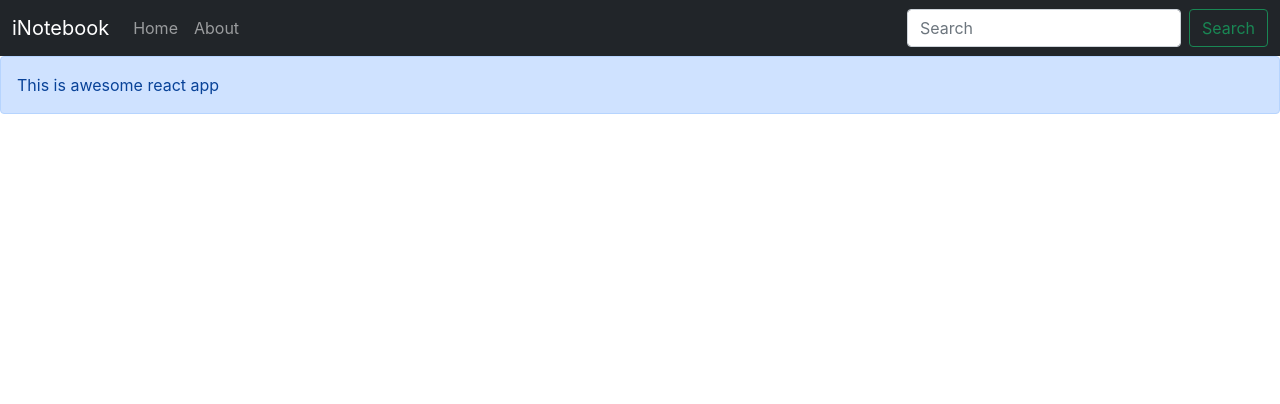
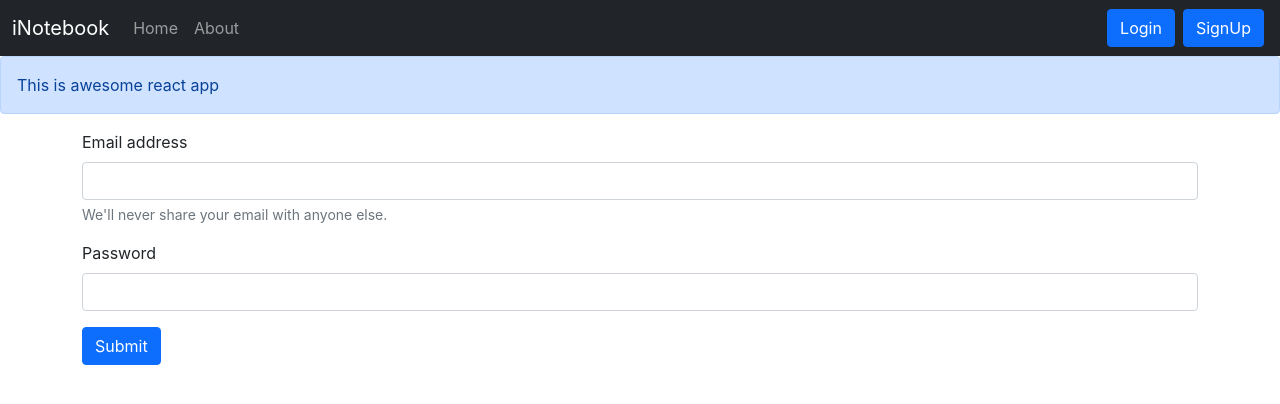
Before and after one commit to ajit-jadhav/inotebook, a React (Create React App) app: page /login in a window 1280 px wide. Shown: the top 404 px of the page. Built offline with nearby package versions, Linux system fonts and the light colour scheme.

Commit message:
login completed

```diff
--- a/src/App.js
+++ b/src/App.js
@@ -8,6 +8,8 @@
 import { Home } from './components/Home';
 import Navbar from './components/Navbar';
 import About from './components/About';
+import Login from './components/Login';
+import Signup from './components/Signup';
 import NoteState from './context/notes/NoteState';
 import Alert from './components/Alert';
 
@@ -22,6 +24,8 @@
             <Routes>
               <Route exact path="/" element={<Home />}></Route>
               <Route exact path="/about" element={<About />}></Route>
+              <Route exact path="/login" element={<Login/>}></Route>
+              <Route exact path="/signup" element={<Signup/>}></Route>
             </Routes>
           </div>
         </Router>
--- /dev/null
+++ b/src/components/Login.js
@@ -0,0 +1,54 @@
+
+import React, {useState} from 'react'
+import { useNavigate } from 'react-router-dom'
+
+const Login = () => {
+
+    const [credentials, setCredentials] = useState({email: "", password: ""})
+    const navigate = useNavigate();
+
+    const handleSubmit = async (e)=>{
+        e.preventDefault();
+        const response = await fetch("http://localhost:5000/api/auth/login", {
+            method: 'POST',
+            headers: {
+                'Content-Type': 'application/json'
+            },
+            body: JSON.stringify({email: credentials.email, password: credentials.password})
+        });
+        const json = await response.json()
+        console.log(json);
+        if (json.success){
+            // Save the auth token and redirect
+            localStorage.setItem('token', json.authtoken);
+            navigate('/');
+
+        }
+        else{
+            alert("Invalid credentials");
+        }
+    }
+
+    const onChange = (e)=>{
+        setCredentials({...credentials, [e.target.name]: e.target.value})
+    }
+
+    return (
+        <div>
+            <form onSubmit={handleSubmit}>
+                <div className="mb-3">
+                    <label htmlFor="email" className="form-label">Email address</label>
+                    <input type="email" value={credentials.email} onChange={onChange} className="form-control" name="email" id="email" aria-describedby="emailHelp" />
+                    <div id="emailHelp" className="form-text">We'll never share your email with anyone else.</div>
+                </div>
+                <div className="mb-3">
+                    <label htmlFor="password" className="form-label">Password</label>
+                    <input type="password" value={credentials.password} onChange={onChange} name="password" className="form-control" id="password" />
+                </div>
+                <button type="submit" className="btn btn-primary" >Submit</button>
+            </form>
+        </div>
+    )
+}
+
+export default Login
--- a/src/components/Navbar.js
+++ b/src/components/Navbar.js
@@ -28,8 +28,8 @@
                         </li>
                     </ul>
                     <form className="d-flex">
-                        <input className="form-control me-2" type="search" placeholder="Search" aria-label="Search" />
-                        <button className="btn btn-outline-success" type="submit">Search</button>
+                        <Link className="btn btn-primary mx-1" to="/login" role="button">Login</Link>
+                        <Link className="btn btn-primary mx-1" to="/signup" role="button">SignUp</Link>
                     </form>
                 </div>
             </div>
--- /dev/null
+++ b/src/components/Signup.js
@@ -0,0 +1,11 @@
+import React from 'react'
+
+const Signup = () => {
+    return (
+        <div>
+            Signup
+        </div>
+    )
+}
+
+export default Signup
```
Also changed, not shown: 1 other file (tests, documents, lock files or other folders).
